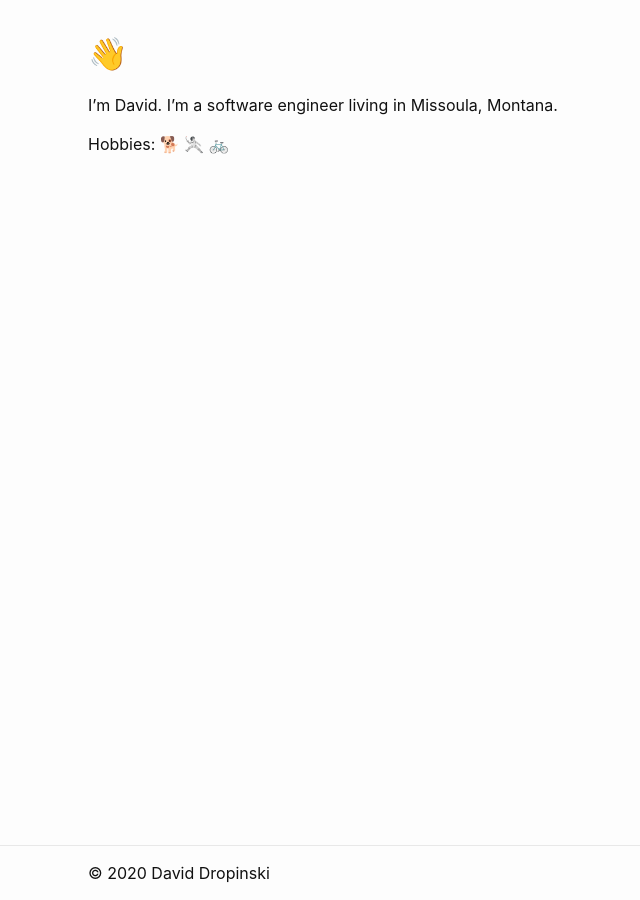
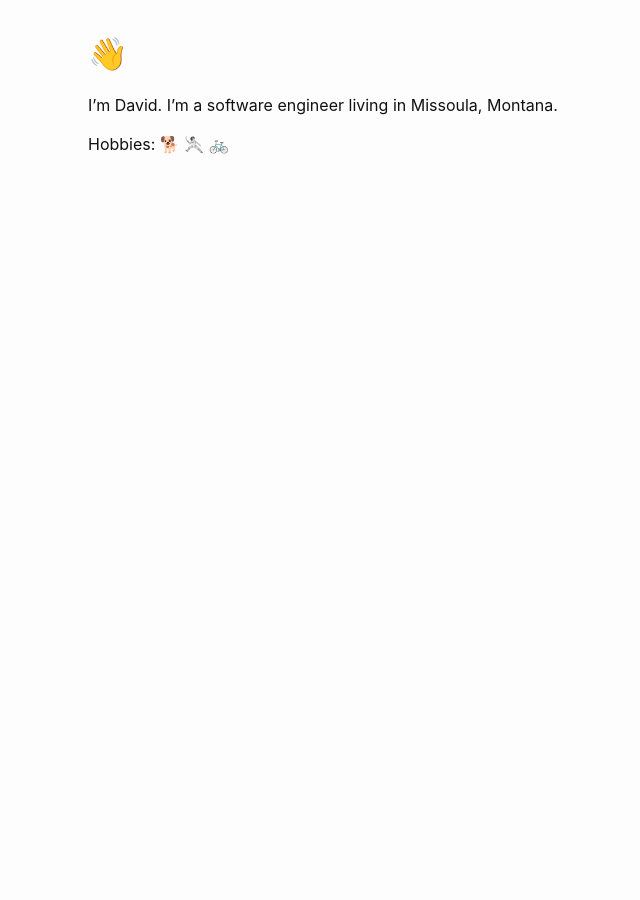
Before and after one commit to DDropinski/ddropinski.github.io, a Jekyll site: the page built from index.md, in a window 1280 px wide. Shown: the whole page, without its empty margins (182-822 px from the left). Built offline with Jekyll 4.4.1, drawn with Linux system fonts in a browser that asks for light colours; our own code applies the rules of GitHub Pages for plain Markdown files.

Commit message:
Remove site footer
All it did was contain the date I last updated the site, which is too
long ago...

```diff
--- a/_includes/footer.html
+++ /dev/null
@@ -1,5 +0,0 @@
-<footer class="site-footer">
-  <div class="wrapper">
-      <p>© 2020 David Dropinski</p>
-  </div>
-</footer>
--- a/_layouts/default.html
+++ b/_layouts/default.html
@@ -13,8 +13,6 @@
       </div>
     </main>
 
-    {%- include footer.html -%}
-
   </body>
 
 </html>
--- a/_sass/minima/_layout.scss
+++ b/_sass/minima/_layout.scss
@@ -58,14 +58,6 @@
 }
 
 
-
-/**
- * Site footer
- */
-.site-footer {
-  border-top: 1px solid $grey-color-light;
-  padding: ($spacing-unit / 2) 0 0 0;
-}
 
 /**
  * Page content
```
